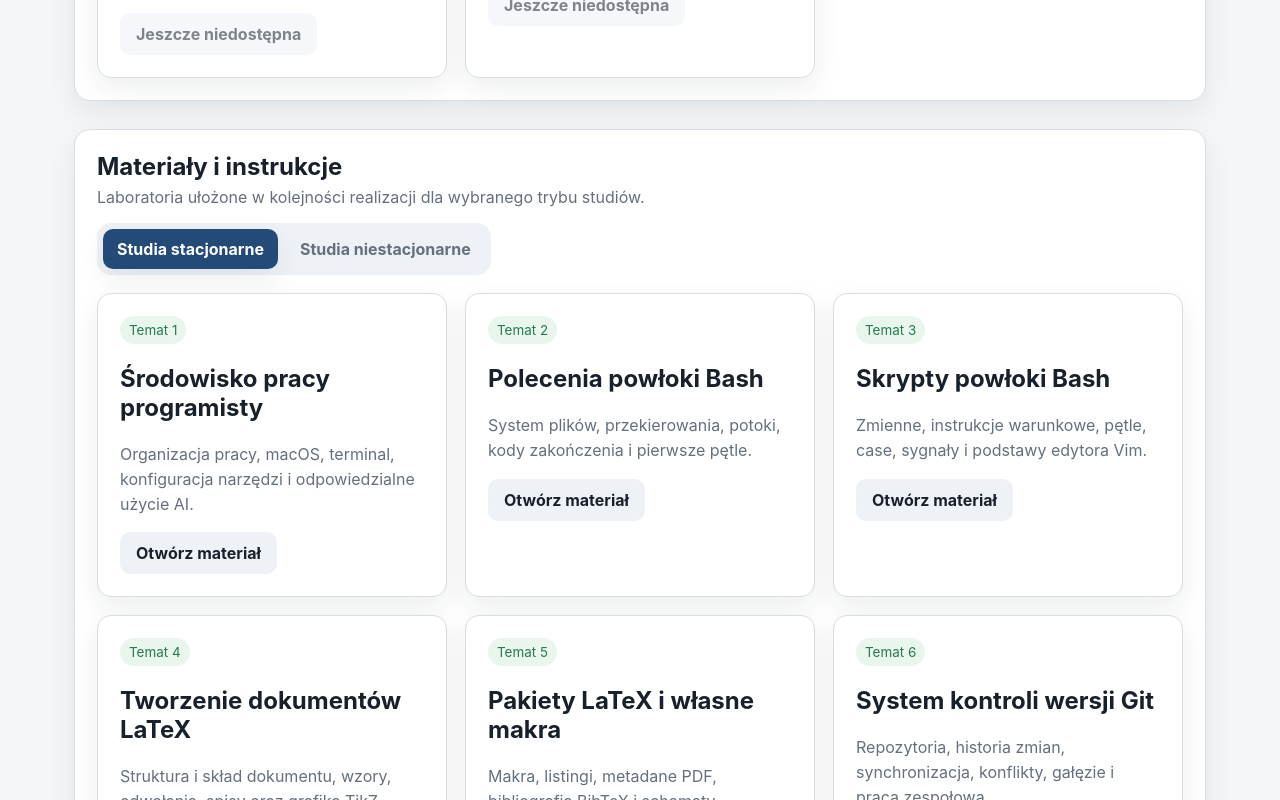
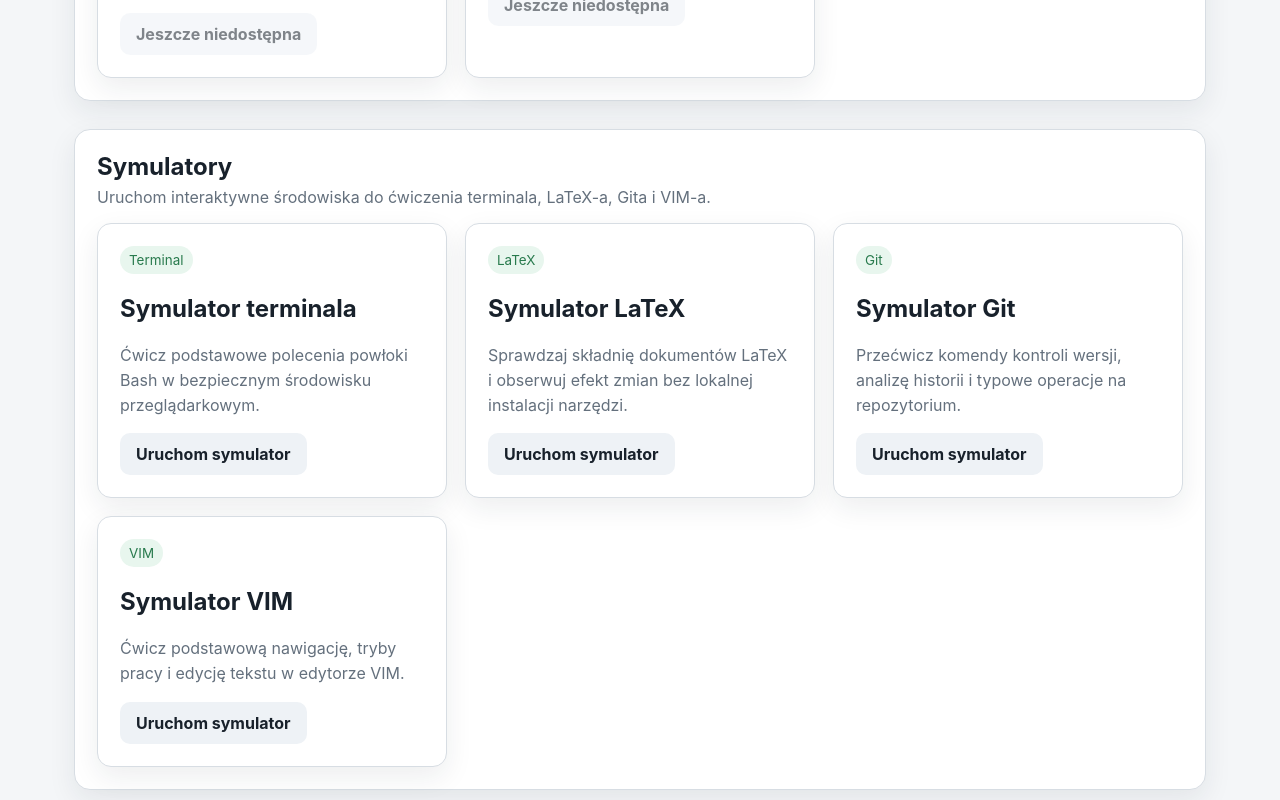
Before and after one commit to MatPomGit/kia, a Next.js app in the folder apps/web/: page /kia.ndp in a window 1280 px wide. Shown: the part 960-1760 px from the top of the page. Built offline with nearby package versions, Linux system fonts and the light colour scheme.

Commit message:
Add VIM simulator card

```diff
--- a/apps/web/app/kia.ndp/page.tsx
+++ b/apps/web/app/kia.ndp/page.tsx
@@ -22,6 +22,13 @@ type Material = {
   links: Array<{ label: string; href: string }>;
 };
 
+type Simulator = {
+  label: string;
+  title: string;
+  description: string;
+  href: string;
+};
+
 const studyModes: Array<{ id: StudyMode; label: string }> = [
   { id: "fullTime", label: "Studia stacjonarne" },
   { id: "partTime", label: "Studia niestacjonarne" },
@@ -42,6 +49,33 @@ const quizzesByMode: Record<StudyMode, Quiz[]> = {
     { label: "Zajęcia 5", title: "System kontroli wersji Git", time: "10 min", status: "Wkrótce", available: false },
   ],
 };
+
+const simulators: Simulator[] = [
+  {
+    label: "Terminal",
+    title: "Symulator terminala",
+    description: "Ćwicz podstawowe polecenia powłoki Bash w bezpiecznym środowisku przeglądarkowym.",
+    href: "../materialy/ndp_terminal.html",
+  },
+  {
+    label: "LaTeX",
+    title: "Symulator LaTeX",
+    description: "Sprawdzaj składnię dokumentów LaTeX i obserwuj efekt zmian bez lokalnej instalacji narzędzi.",
+    href: "../materialy/ndp_latex.html",
+  },
+  {
+    label: "Git",
+    title: "Symulator Git",
+    description: "Przećwicz komendy kontroli wersji, analizę historii i typowe operacje na repozytorium.",
+    href: "../materialy/ndp_git.html",
+  },
+  {
+    label: "VIM",
+    title: "Symulator VIM",
+    description: "Ćwicz podstawową nawigację, tryby pracy i edycję tekstu w edytorze VIM.",
+    href: "../materialy/ndp_vim.html",
+  },
+];
 
 const materialsByMode: Record<StudyMode, Material[]> = {
   fullTime: [
@@ -118,6 +152,27 @@ export default function NdPPage() {
           </div>
         </section>
 
+        <section className="tabbed-panel" aria-labelledby="simulators-heading">
+          <div className="section-head compact">
+            <div>
+              <h2 id="simulators-heading">Symulatory</h2>
+              <p>Uruchom interaktywne środowiska do ćwiczenia terminala, LaTeX-a, Gita i VIM-a.</p>
+            </div>
+          </div>
+          <div className="grid">
+            {simulators.map((simulator) => (
+              <article className="card" key={simulator.href}>
+                <span className="badge success">{simulator.label}</span>
+                <h2>{simulator.title}</h2>
+                <p>{simulator.description}</p>
+                <div className="card-actions">
+                  <a className="btn secondary" href={simulator.href}>Uruchom symulator</a>
+                </div>
+              </article>
+            ))}
+          </div>
+        </section>
+
         <section className="tabbed-panel" aria-labelledby="materials-heading">
           <div className="section-head compact">
             <div>
```
